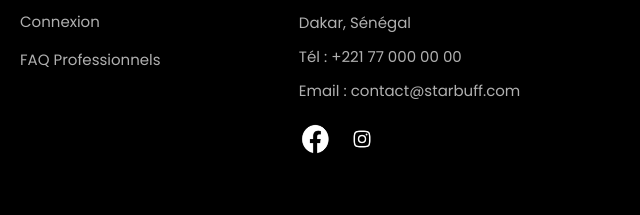
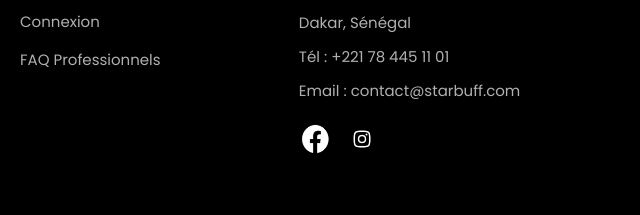
Before and after one commit to RokhyatouSF/CUISINE, a plain HTML site: page index.html in a window 1280 px wide. Shown: the part 4296-4511 px from the top of the page, 640-1280 px from the left. Drawn offline with nearby package versions, Linux system fonts and the light colour scheme.

Commit message:
Second commit

```diff
--- a/index.html
+++ b/index.html
@@ -180,7 +180,7 @@
                 <h3>Contact</h3>
                 <p class="company-name">Star Buffet</p>
                 <p>Dakar, Sénégal</p>
-                <p>Tél : +221 77 000 00 00</p>
+                <p>Tél : +221 78 445 11 01</p>
                 <p>Email : contact@starbuff.com</p>
 
                 <div class="social-icons">
```
